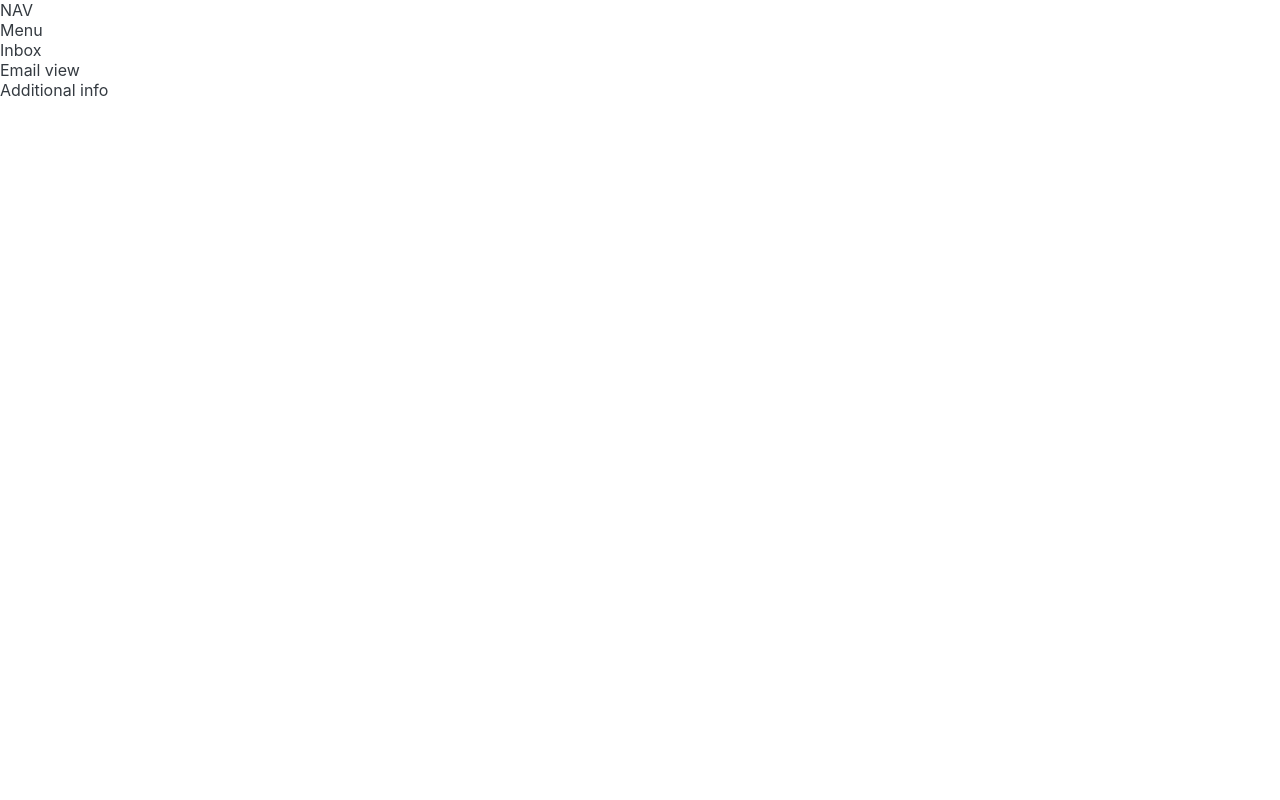
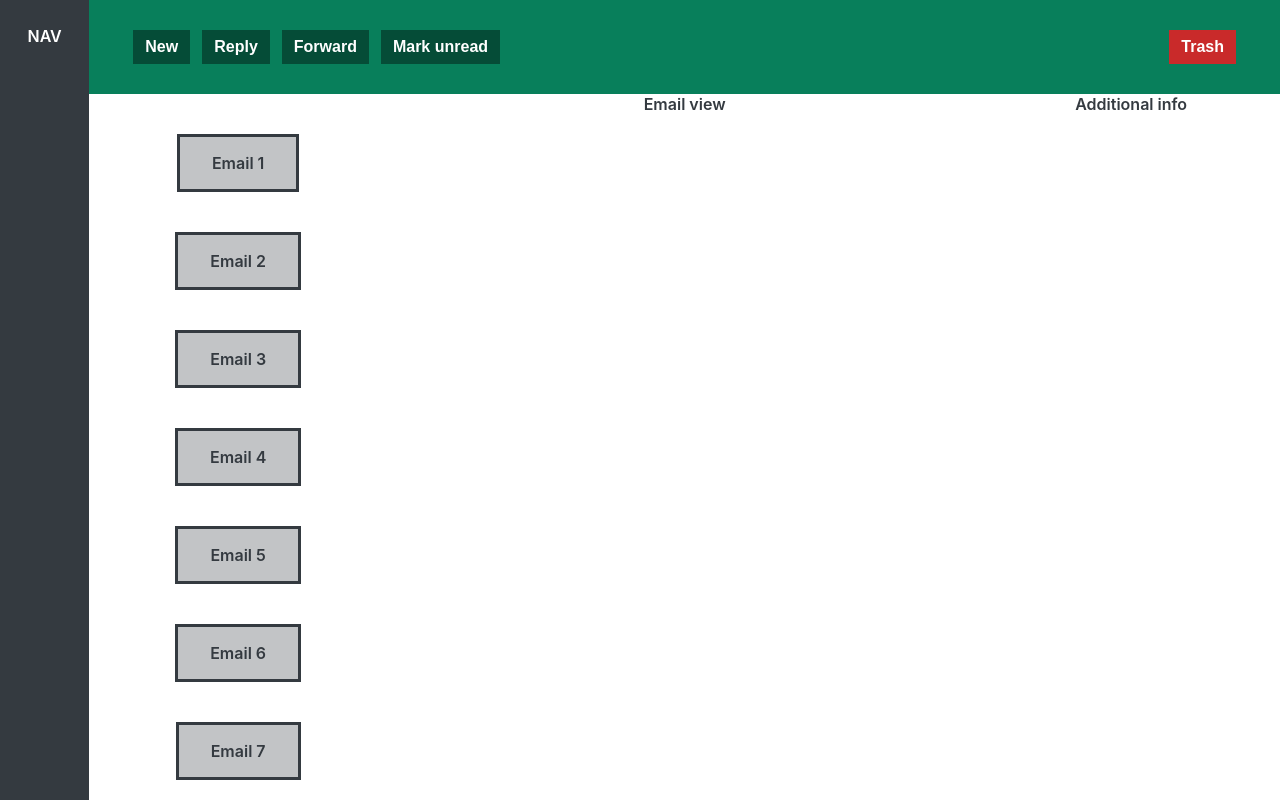
Before and after one commit to LAsoeker/CSS_Kurs, a plain HTML site: page starter/06-Components/app-layout.html in a window 1280 px wide. Drawn offline with Linux system fonts and the light colour scheme.

Commit message:
app layout component

```diff
--- a/starter/06-Components/app-layout.html
+++ b/starter/06-Components/app-layout.html
@@ -10,10 +10,31 @@
   <body>
     <div class="app-layout">
       <nav class="nav-app-layout">NAV</nav>
-      <menu class="menu-app-layout">Menu</menu>
-      <section>Inbox</section>
-      <main>Email view</main>
-      <aside>Additional info</aside>
+      <div class="menu-grid">
+        <menu class="menu-app-layout">
+          <button class="app-button">New</button>
+          <button class="app-button">Reply</button>
+          <button class="app-button">Forward</button>
+          <button class="app-button">Mark unread</button>
+          <button class="app-button">Trash</button>
+        </menu>
+        <section class="inbox-app-layout">
+          <div class="mail">Email 1</div>
+          <div class="mail">Email 2</div>
+          <div class="mail">Email 3</div>
+          <div class="mail">Email 4</div>
+          <div class="mail">Email 5</div>
+          <div class="mail">Email 6</div>
+          <div class="mail">Email 7</div>
+          <div class="mail">Email 8</div>
+          <div class="mail">Email 9</div>
+          <div class="mail">Email 10</div>
+          <div class="mail">Email 11</div>
+          <div class="mail">Email 12</div>
+        </section>
+        <main class="email-view">Email view</main>
+        <aside>Additional info</aside>
+      </div>
     </div>
   </body>
 </html>
--- a/starter/06-Components/style.css
+++ b/starter/06-Components/style.css
@@ -388,6 +388,77 @@ tbody tr:nth-child(even) {
 /* app layout */
 
 .app-layout {
+  text-align: center;
+  font-weight: 600;
+  display: flex;
   width: 100%;
   height: 100vh;
 }
+
+.menu-grid {
+  width: 100%;
+  display: grid;
+  grid-template-columns: repeat(4, 1fr);
+  grid-template-rows: 94px 1fr;
+}
+
+.menu-app-layout {
+  display: flex;
+  padding: 0 44px;
+  grid-area: 1/1/2/-1;
+  background-color: #087F5B;
+  align-items: center;
+  gap: 12px;
+  /* #054C37 */
+}
+
+.app-button{
+  display: inline-block;
+  font-size: 16px;
+  font-weight: bold;
+  background-color: #054c37;
+  color: #fff;
+  border: none;
+  cursor: pointer;
+  padding: 8px 12px;
+}
+
+.app-button:last-child {
+  background-color: #c92a2a;
+  margin-left: auto;
+}
+
+.menu-app-layout a{
+  color: #fff;
+}
+
+.inbox-app-layout {
+  grid-column: 1/2;
+  display: flex;
+  flex-direction: column;
+  align-items: center;
+  overflow: scroll;
+}
+
+.email-view {
+  grid-column: 2/4;
+}
+
+.nav-app-layout {
+  padding-top: 26px;
+  width: 96px;
+  background-color: #343a40;
+  color: #fff;
+}
+
+.mail {
+  width: fit-content;
+  padding: 16px 32px;
+  margin: 20px 0;
+  background-color: #c2c4c6;
+  border: solid 3px #343a40;
+}
+
+.mail:first-child {
+  margin-top: 40px;
+}
```
